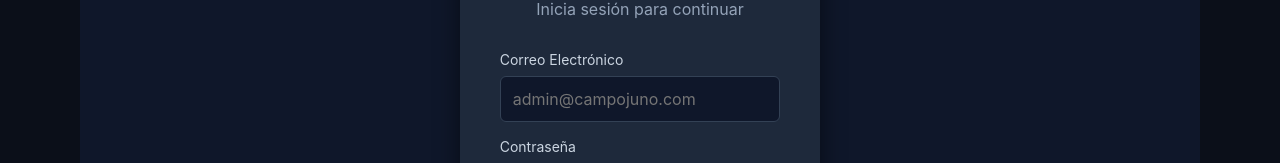
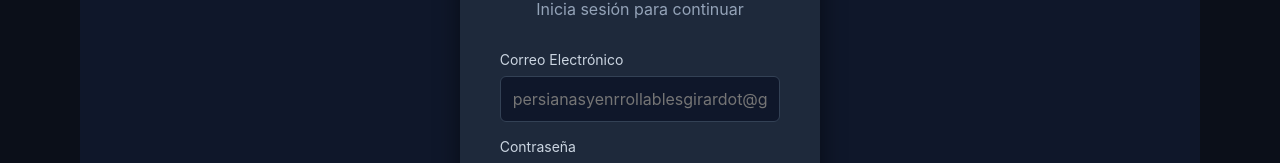
Before and after one commit to persianasyenrrollablesgirardot-dotcom/medidaspersianas, a React (Vite) app: page /login in a window 1280 px wide. Shown: the part 135-298 px from the top of the page. Built offline with nearby package versions, Linux system fonts and the light colour scheme; no server answers; what @react-pdf/renderer would draw is missing.

Commit message:
chore: change admin email to persianasyenrrollablesgirardot@gmail.com

```diff
--- a/src/components/AuthContext.tsx
+++ b/src/components/AuthContext.tsx
@@ -34,7 +34,7 @@ export function AuthProvider({ children }: { children: ReactNode }) {
             setRole(userDoc.data().role);
           } else {
             // Auto-assign admin if it's the specific email
-            if (firebaseUser.email === 'admin@campojuno.com') {
+            if (firebaseUser.email === 'persianasyenrrollablesgirardot@gmail.com') {
               await setDoc(doc(dbFirestore, 'users', firebaseUser.uid), { role: 'admin', email: firebaseUser.email });
               setRole('admin');
             } else {
--- a/src/pages/Login.tsx
+++ b/src/pages/Login.tsx
@@ -43,7 +43,7 @@ export function Login() {
               type="email"
               value={email}
               onChange={e => setEmail(e.target.value)}
-              placeholder="admin@campojuno.com"
+              placeholder="persianasyenrrollablesgirardot@gmail.com"
               style={{ width: '100%', padding: '12px', borderRadius: '6px', border: '1px solid #334155', background: '#0f172a', color: 'white' }}
             />
           </div>
```
